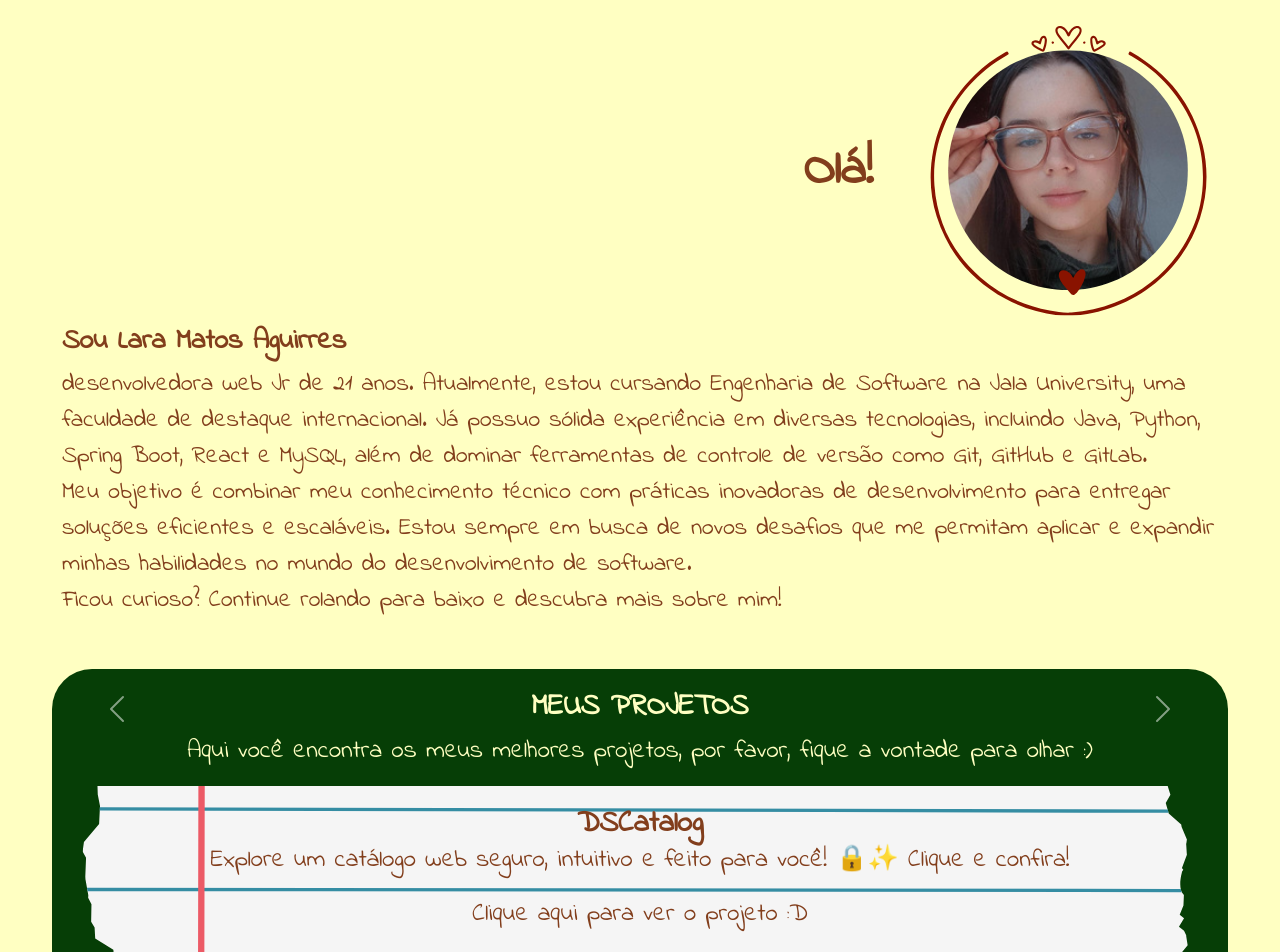
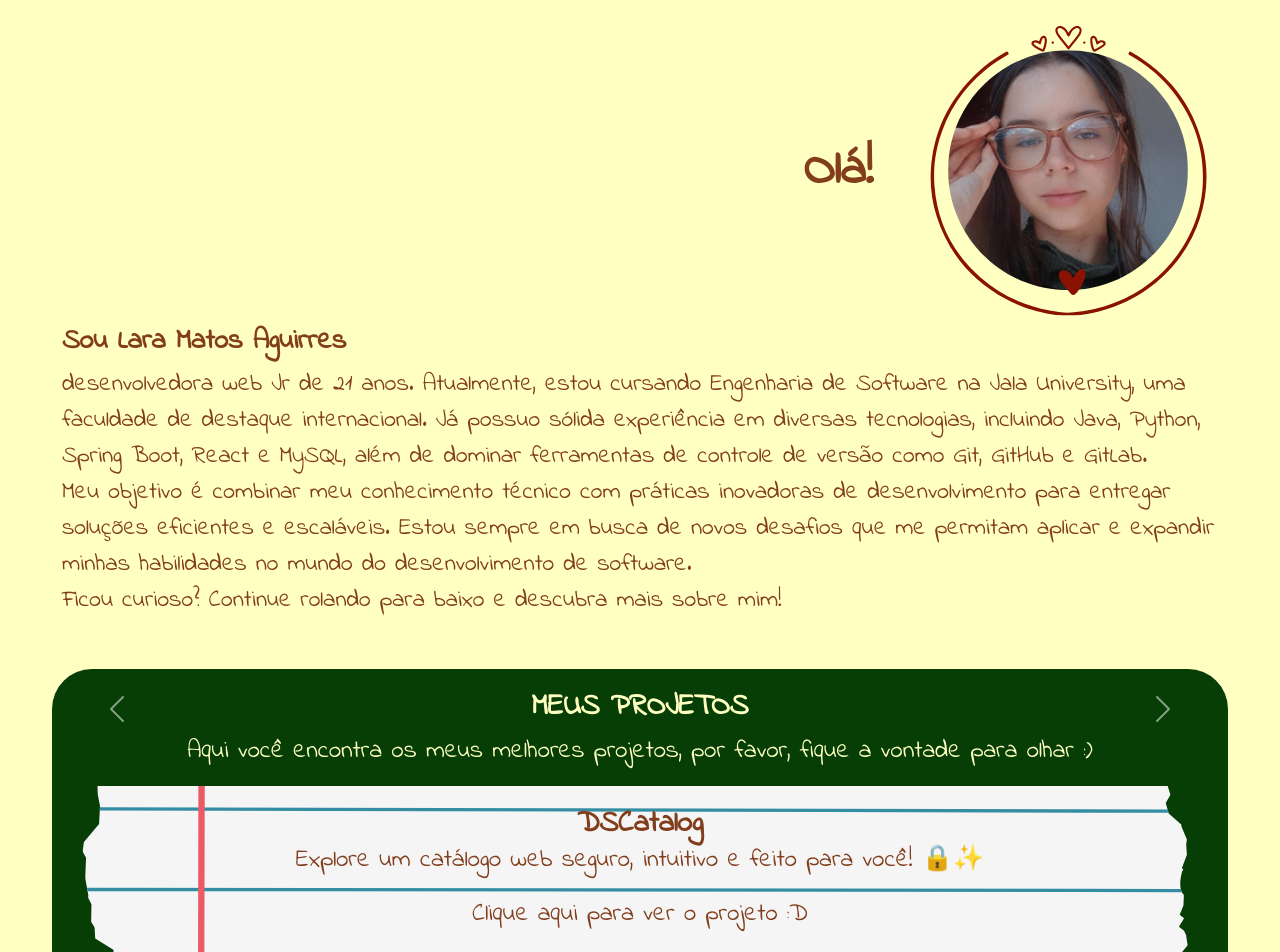
Before and after one commit to LaraMatosAguirres/LaraMatosAguirres.github.io, a React (Create React App) app in the folder frontend/: page /#/ in a window 1280 px wide. Shown: the top 952 px of the page. Built offline with nearby package versions, Linux system fonts and the light colour scheme.

Commit message:
017 - correção texto dscatalog

```diff
--- a/frontend/src/components/NavbarProfile/index.js
+++ b/frontend/src/components/NavbarProfile/index.js
@@ -13,7 +13,7 @@ const NavbarProfile = () => {
             className="nav-profile-item nav-profile-item-dscatalog"
           >
             <h1>DSCatalog</h1>
-            <p>Explore um catálogo web seguro, intuitivo e feito para você! 🔒✨ Clique e confira!</p>
+            <p>Explore um catálogo web seguro, intuitivo e feito para você! 🔒✨</p>
             <p>Clique aqui para ver o projeto :D</p>
           </a>
         </li>
```
